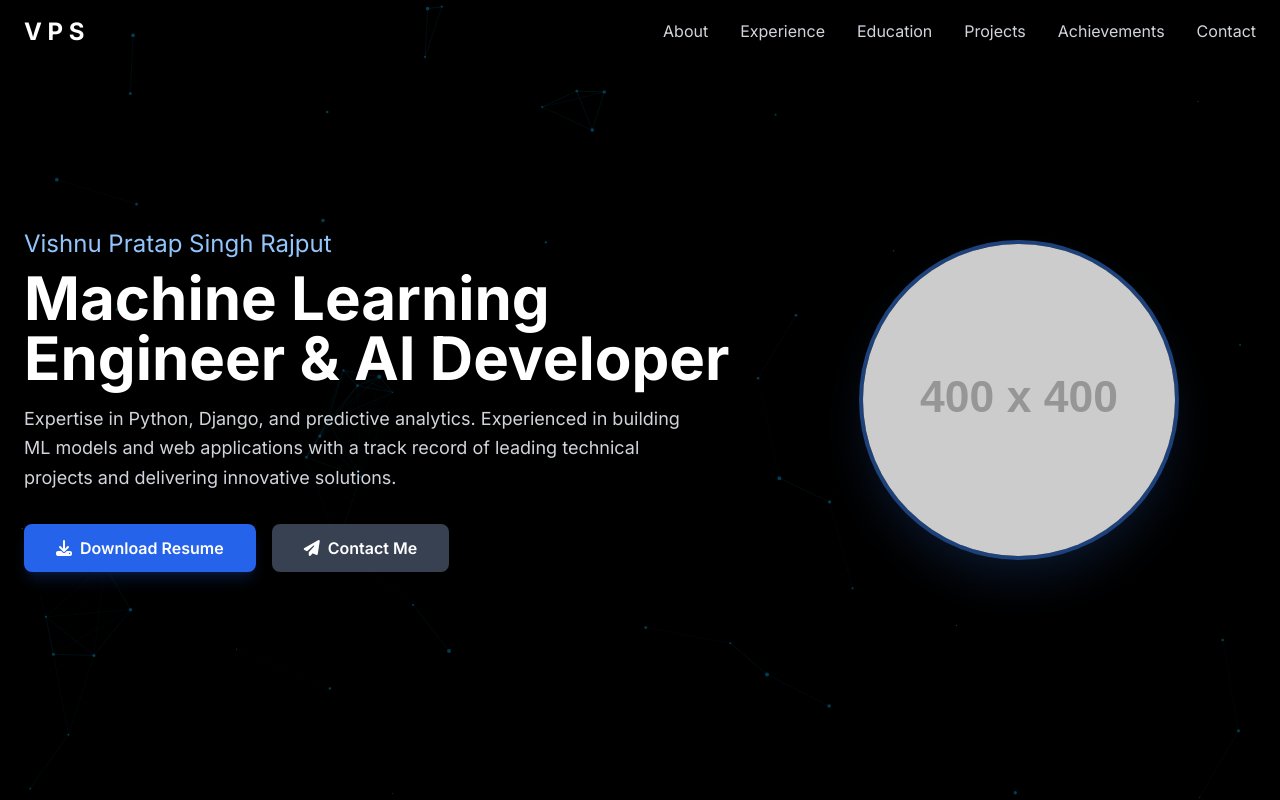
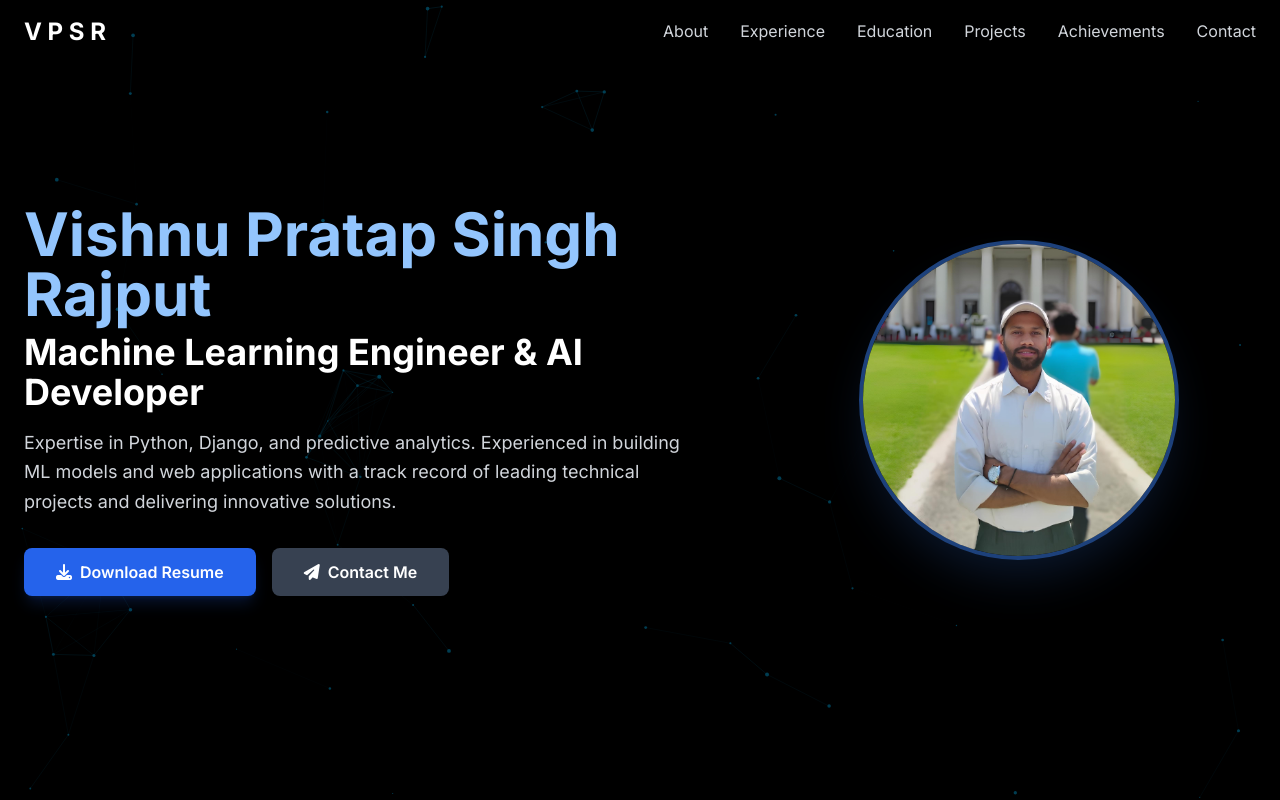
Before and after one commit to vpsrathod/vpsrathod.github.io, a plain HTML site: page index.html in a window 1280 px wide. Shown: the top 800 px of the page. Drawn offline with nearby package versions, Linux system fonts and the light colour scheme; placeholder pictures from the web are drawn by us.

Commit message:
Initial portfolio update add resume

```diff
--- a/index.html
+++ b/index.html
@@ -192,7 +192,7 @@
     <!-- Header/Navigation -->
     <header id="header" class="fixed top-0 left-0 right-0 z-50 transition-all duration-300">
         <nav class="container mx-auto px-6 py-4 flex justify-between items-center">
-            <a href="#" class="text-2xl font-bold text-white hover:text-blue-400 transition-colors">V P S</a>
+            <a href="#" class="text-2xl font-bold text-white hover:text-blue-400 transition-colors">V P S R</a>
             <!-- Desktop Nav -->
             <div class="hidden md:flex items-center space-x-8">
                 <a href="#about" class="text-gray-300 hover:text-white border-b-2 border-transparent hover:border-blue-400 transition-all">About</a>
@@ -226,14 +226,14 @@
             <div class="container mx-auto px-6 flex flex-col md:flex-row items-center gap-12">
                 <!-- Left Column: Text -->
                 <div class="md:w-3/5 text-center md:text-left">
-                    <p class="text-xl md:text-2xl text-blue-300 mb-2">Vishnu Pratap Singh Rajput</p>
-                    <h1 class="text-4xl md:text-6xl font-bold text-white mb-4">Machine Learning Engineer & AI Developer</h1>
+                    <p class="text-xl md:text-6xl font-bold text-blue-300 mb-2">Vishnu Pratap Singh Rajput</p>
+                    <h1 class="text-4xl md:text-4xl font-bold text-white mb-4">Machine Learning Engineer & AI Developer</h1>
                     <p class="text-lg text-gray-300 leading-relaxed max-w-2xl mb-8">
                         Expertise in Python, Django, and predictive analytics. Experienced in building ML models and web applications with a track record of leading technical projects and delivering innovative solutions.
                     </p>
                     <div class="flex flex-col sm:flex-row gap-4 justify-center md:justify-start">
                         <!-- IMPORTANT: Replace '#' with the actual path to your resume PDF file -->
-                        <a href="#" class="bg-blue-600 hover:bg-blue-500 text-white font-semibold py-3 px-8 rounded-lg transition-all duration-300 shadow-lg shadow-blue-600/20 flex items-center justify-center gap-2">
+                        <a href="doc/Vishnu_Pratap_Singh.pdf" class="bg-blue-600 hover:bg-blue-500 text-white font-semibold py-3 px-8 rounded-lg transition-all duration-300 shadow-lg shadow-blue-600/20 flex items-center justify-center gap-2">
                             <i class="fas fa-download"></i>
                             Download Resume
                         </a>
@@ -247,7 +247,7 @@
                 <div class="md:w-2/5 flex justify-center">
                     <div class="w-64 h-64 md:w-80 md:h-80 rounded-full overflow-hidden border-4 border-blue-500/50 shadow-2xl shadow-blue-500/20">
                         <!-- IMPORTANT: Replace this placeholder URL with a direct link to your photo -->
-                        <img src="https://placehold.co/400x400/0a0a14/00BFFF?text=VPS" alt="Vishnu Pratap Singh" class="w-full h-full object-cover">
+                        <img src="images/avatar.jpg" alt="Vishnu Pratap Singh" class="w-full h-full object-cover">
                     </div>
                 </div>
             </div>
@@ -398,7 +398,7 @@
         <div class="container mx-auto px-6 text-center text-gray-500">
              <div class="flex justify-center space-x-6 mb-4">
                 <a href="https://github.com/vpsrathod" target="_blank" class="text-gray-400 hover:text-white text-2xl transition-colors"><i class="fab fa-github"></i></a>
-                <a href="https://linkedin.com/in/Vishnu-Pratap" target="_blank" class="text-gray-400 hover:text-white text-2xl transition-colors"><i class="fab fa-linkedin"></i></a>
+                <a href="https://linkedin.com/in/vpsr" target="_blank" class="text-gray-400 hover:text-white text-2xl transition-colors"><i class="fab fa-linkedin"></i></a>
                 <a href="mailto:vishnurp01234@gmail.com" class="text-gray-400 hover:text-white text-2xl transition-colors"><i class="fas fa-envelope"></i></a>
             </div>
             <p>&copy; 2025 Vishnu Pratap Singh Rajput. All rights reserved.</p>
```
Also changed, not shown: 1 other file.
